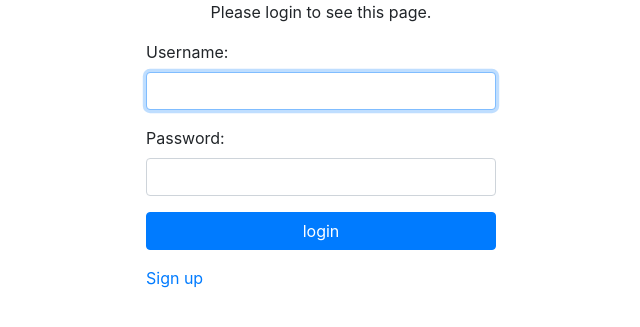
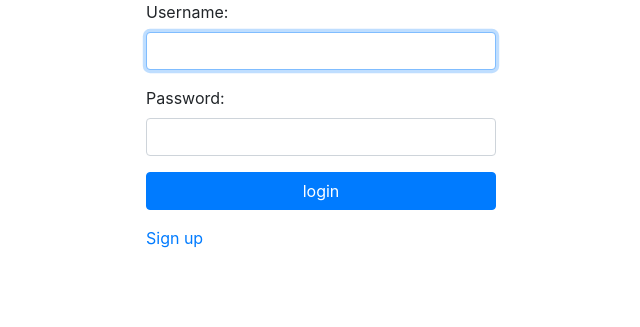
Before and after one commit to djsall/halado_prog_bead, a Django app: a page that uses halado_prog_bead/templates/base_generic.html in a window 1280 px wide. Shown: the part 56-383 px from the top of the page, without its empty margins (319-959 px from the left). Run offline with Django 3.2, Linux system fonts and the light colour scheme; some libraries are stand-ins or nearby versions.

Commit message:
template adjustments

```diff
--- a/halado_prog_bead/templates/base_generic.html
+++ b/halado_prog_bead/templates/base_generic.html
@@ -2,7 +2,7 @@
 <html lang="en">
 	<head>
 		{%block title%}
-		<title>Document</title>
+		<title>Blog app</title>
 		{% endblock title %}
 		<meta charset="UTF-8" />
 		<meta name="viewport" content="width=device-width, initial-scale=1.0" />
--- a/halado_prog_bead/templates/registration/login.html
+++ b/halado_prog_bead/templates/registration/login.html
@@ -2,25 +2,21 @@
   {% load app_filters %}
   <div class="row">
     <div class="offset-4 col-4">
-
-      <div class="text-center">
+      {% if user.is_authenticated %}
+        <div class="text-center mt-5">
+          <p>You are already logged in.</p>
+          <p><a href="/">Back to Home</a></p>
+        </div>
+      {% else %}
         {% if form.errors %}
-        <p>Your username and password didn't match. Please try again.</p>
-      {% endif %} {% if next %} {% if user.is_authenticated %}
-      <p>
-        Your account doesn't have access to this page. To proceed, please login with
-        an account that has access.
-      </p>
-    {% else %}
-      <p>Please login to see this page.</p>
-    {% endif %} {% endif %}
-    </div>
+          <p class="alert-danger">Your username and password didn't match. Please try again.</p>
+        {% endif %}
 
         <form method="post" action="{% url 'login' %}">
           {% csrf_token %}
           <div class="form-group">
             {{ form.username.label_tag }}
-          {{ form.username|addclass:'form-control'  }}
+            {{ form.username|addclass:'form-control' }}
           </div>
           <div class="form-group">
             {{ form.password.label_tag }}
@@ -36,16 +32,5 @@
         </div>
         </div>
         </div>
-
-  {# Assumes you setup the password_reset view in your URLconf #}
-  <div class="row">
-    <div class="col-4">
-    </div>
-  </div>
-  <div class="row">
-    <div class="col-4">
-    </div>
-  </div>
-
-
+      {% endif %}
 {% endblock %}
--- a/halado_prog_bead/templates/registration/signup.html
+++ b/halado_prog_bead/templates/registration/signup.html
@@ -3,6 +3,7 @@
 {% block content %}
   {% if user.is_authenticated %}
     <span class="text-danger text-center">You are already logged in as {{ user.get_username }}</span>
+    <p><a href="/">Back to Home</a></p>
 
     {% else %}
       <div class="row">
```
Also changed, not shown: db.sqlite3. Lines whose indentation alone changed are shown as unchanged.
